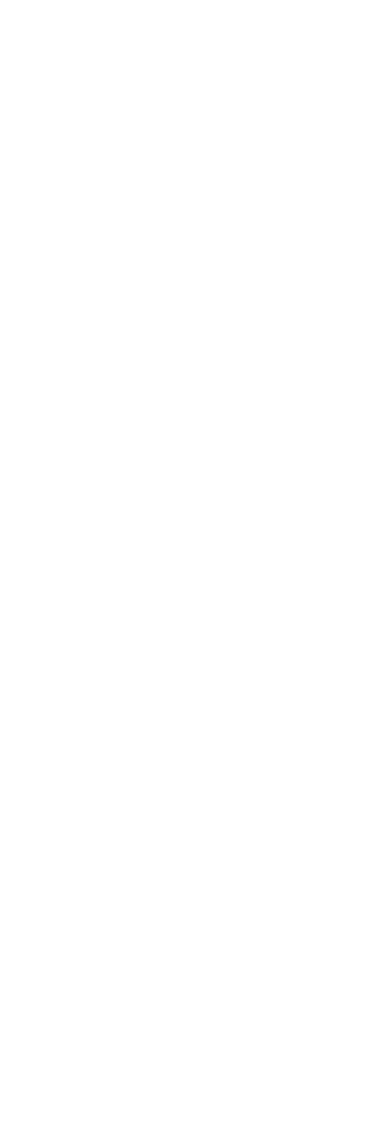
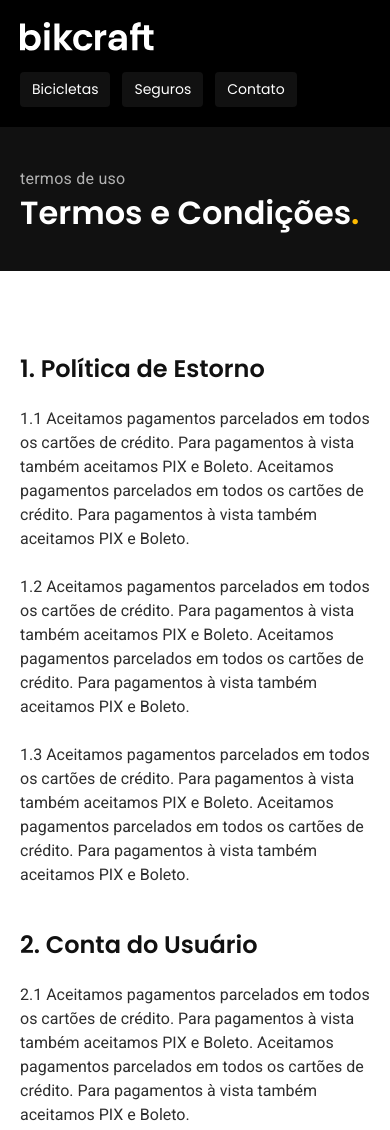
Before and after one commit to antoniovalkennedy/mybikcraft, a plain HTML site: page terms.html in a window 390 px wide. Shown: the top 1130 px of the page. Before the commit the page ends 844 px from the top, so only its background shows below. Drawn offline with Linux system fonts and the light colour scheme.

Commit message:
feat: termos de uso

```diff
--- a/css/style.css
+++ b/css/style.css
@@ -19,3 +19,6 @@
 
 /* INSUREANCE */
 @import "./insureance/insureance.css";
+
+/* TERMS */
+@import "./terms/terms.css";
--- /dev/null
+++ b/css/terms/terms.css
@@ -0,0 +1,17 @@
+.terms {
+  padding-top: 5rem;
+  padding-bottom: 5rem;
+}
+
+.terms__title {
+  margin-bottom: 1.25rem;
+}
+
+.terms p + h2 {
+  margin-top: 2.5rem;
+}
+
+.terms__paragraph {
+  margin-bottom: 1.5rem;
+  max-width: 75ch;
+}
--- a/css/utils/components.css
+++ b/css/utils/components.css
@@ -14,6 +14,29 @@
   max-width: 1440px;
   margin: 0 auto;
   padding: 0 1.25rem;
+}
+
+.title__bg {
+  background-color: var(--cor-11);
+  padding-top: 3.75rem;
+  padding-bottom: 3.75rem;
+}
+
+.title__subtitle {
+  margin-bottom: 0.25rem;
+}
+
+@media screen and (max-width: 800px) {
+  .title__bg {
+    padding-top: 2.5rem;
+    padding-bottom: 2.5rem;
+  }
+
+  .title__subtitle {
+    font-size: 1rem;
+    text-transform: lowercase;
+    font-weight: 400;
+  }
 }
 
 .button,
--- a/css/utils/typography.css
+++ b/css/utils/typography.css
@@ -45,11 +45,16 @@
   line-height: 1.35;
 }
 
-.font-1-l {
+.font-1-l,
+.font-1-l-b {
   font-family: "Poppins", sans-serif;
   font-size: 1.5rem;
   font-weight: 400;
   line-height: 1.5;
+}
+
+.font-1-l-b {
+  font-weight: 600;
 }
 
 .font-2-l,
--- a/terms.html
+++ b/terms.html
@@ -0,0 +1,119 @@
+<!DOCTYPE html>
+<html lang="pt-br">
+
+<head>
+  <meta charset="UTF-8">
+  <meta name="viewport" content="width=device-width, initial-scale=1.0">
+  <title>Termos e Condições | Bikcraft</title>
+  <meta name="description" content="Termos e Condições | Bikcraft - Bicicletas Elétricas de alta precisão e qualidade, feitas sob medida para você. Explore o mundo na sua velocidade com a Bikcraft.">
+
+  <!--==================== CSS ====================-->
+  <link rel="stylesheet" href="./css/style.css">
+
+  <!--==================== FONTS ====================-->
+  <link rel="preconnect" href="https://fonts.googleapis.com">
+  <link rel="preconnect" href="https://fonts.gstatic.com" crossorigin>
+  <link href="https://fonts.googleapis.com/css2?family=Poppins:wght@400;600&family=Roboto:wght@400;500&display=swap" rel="stylesheet">
+  <link href="https://fonts.googleapis.com/css2?family=Merriweather:ital,wght@1,900&display=swap" rel="stylesheet">
+</head>
+
+<body>
+  <!--==================== HEADER ====================-->
+  <header class="header">
+    <nav class="nav container__1200">
+      <a href="./">
+        <img src="./assets/img/bikcraft.svg" alt="Bikcraft">
+      </a>
+
+      <ul class="nav__list font-1-m cor-0" aria-label="Primária">
+        <li class="nav__item" aria-labelledby="nav-item-bicicletas">
+          <a href="./bicicletas.html" class="nav__link" id="nav-item-bicicletas">Bicicletas</a>
+        </li>
+
+        <li class="nav__item" aria-labelledby="nav-item-bicicletas">
+          <a href="./seguros.html" class="nav__link" id="nav-item-bicicletas">Seguros</a>
+        </li>
+
+        <li class="nav__item" aria-labelledby="nav-item-contato">
+          <a href="./contato.html" class="nav__link" id="nav-item-contato">Contato</a>
+        </li>
+      </ul>
+    </nav>
+  </header>
+
+  <!--==================== MAIN ====================-->
+  <main>
+    <!--==================== TERMS ====================-->
+    <section class="title__bg">
+      <div class="container__1200">
+        <p class="title__subtitle font-2-l-b cor-5">Termos de uso</p>
+        <h1 class="font-1-xxl cor-0">Termos e Condições<span class="cor-p1">.</span></h1>
+      </div>
+    </section>
+
+    <section class="terms font-2-s cor-10 container__1200">
+      <h2 class="terms__title font-1-l-b cor-11">1. Política de Estorno</h2>
+      <p class="terms__paragraph">1.1 Aceitamos pagamentos parcelados em todos os cartões de crédito. Para pagamentos à vista também aceitamos PIX e Boleto. Aceitamos pagamentos parcelados em todos os cartões de crédito. Para pagamentos à vista também aceitamos PIX e Boleto.</p>
+      <p class="terms__paragraph">1.2 Aceitamos pagamentos parcelados em todos os cartões de crédito. Para pagamentos à vista também aceitamos PIX e Boleto. Aceitamos pagamentos parcelados em todos os cartões de crédito. Para pagamentos à vista também aceitamos PIX e Boleto.</p>
+      <p class="terms__paragraph">1.3 Aceitamos pagamentos parcelados em todos os cartões de crédito. Para pagamentos à vista também aceitamos PIX e Boleto. Aceitamos pagamentos parcelados em todos os cartões de crédito. Para pagamentos à vista também aceitamos PIX e Boleto.</p>
+
+      <h2 class="terms__title font-1-l-b cor-11">2. Conta do Usuário</h2>
+      <p class="terms__paragraph">2.1 Aceitamos pagamentos parcelados em todos os cartões de crédito. Para pagamentos à vista também aceitamos PIX e Boleto. Aceitamos pagamentos parcelados em todos os cartões de crédito. Para pagamentos à vista também aceitamos PIX e Boleto.</p>
+
+      <h2 class="terms__title font-1-l-b cor-11">3. Seguro Bikcraft</h2>
+      <p class="terms__paragraph">3.1 Aceitamos pagamentos parcelados em todos os cartões de crédito. Para pagamentos à vista também aceitamos PIX e Boleto. Aceitamos pagamentos parcelados em todos os cartões de crédito. Para pagamentos à vista também aceitamos PIX e Boleto.</p>
+    </section>
+  </main>
+
+  <!--==================== FOOTER ====================-->
+  <footer class="footer">
+    <div class="footer__content container__1200">
+      <a href="./" class="footer__logo">
+        <img src="./assets/img/bikcraft.svg" alt="Bikcraft">
+      </a>
+
+      <div class="footer__contact">
+        <h3 class="footer__contact-title font-2-l-b cor-0">Contato</h3>
+
+        <ul class="footer__contact-list font-2-m cor-5">
+          <li class="footer__contact-item"><a href="tel:+5521999999999">+55 21 99999-9999</a></li>
+          <li class="footer__contact-item"><a href="mailto:contato@bikcraft.com">contato@bikcraft.com</a></li>
+          <li class="footer__contact-item">Rua Ali Perto, 42 - Botafogo</li>
+          <li class="footer__contact-item">Rio de Janeiro - RJ</li>
+        </ul>
+
+        <div class="footer__social">
+          <a href="https://www.instagram.com/" target="_blank">
+            <img src="./assets/img/redes/instagram.svg" alt="Instagram">
+          </a>
+          <a href="https://www.facebook.com/" target="_blank">
+            <img src="./assets/img/redes/facebook.svg" alt="Facebook">
+          </a>
+          <a href="https://www.youtube.com/" target="_blank">
+            <img src="./assets/img/redes/youtube.svg" alt="Youtube">
+          </a>
+        </div>
+      </div>
+
+      <div class="footer__information">
+        <h3 class="footer__information-title font-2-l-b cor-0">Informações</h3>
+
+        <nav aria-label="Informações">
+          <ul class="footer__information-list font-1-m cor-5">
+            <li class="footer__information-item"><a href="./bicicletas.html">Bicicletas</a></li>
+            <li class="footer__information-item"><a href="./seguros.html">Seguros</a></li>
+            <li class="footer__information-item"><a href="./contato.html">Contato</a></li>
+            <li class="footer__information-item"><a href="./terms.html">Termos e Condições</a></li>
+          </ul>
+        </nav>
+      </div>
+
+      <p class="footer__copy font-2-m cor-6">Bikcraft © Alguns direitos reservados.</p>
+    </div>
+  </footer>
+
+  <!--==================== SCRIPT JS ====================-->
+  <script src="./js/script.js"></script>
+</body>
+
+</html>
```
